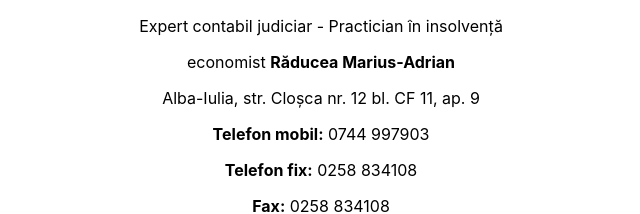
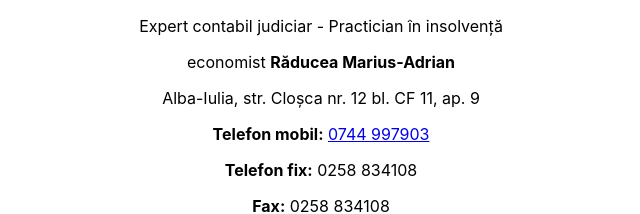
Before and after one commit to cimpeancristian/marius-raducea, a React (Create React App) app: page / in a window 1280 px wide. Shown: the top 214 px of the page, without its empty margins (319-959 px from the left). Built offline with nearby package versions, Linux system fonts and the light colour scheme.

Commit message:
tel commit

```diff
--- a/src/App.js
+++ b/src/App.js
@@ -6,7 +6,7 @@ function App() {
       <p>Expert contabil judiciar - Practician în insolvență</p>
       <p>economist <strong>Răducea Marius-Adrian</strong></p>
       <p>Alba-Iulia, str. Cloșca nr. 12 bl. CF 11, ap. 9</p>
-      <p><strong>Telefon mobil:</strong> 0744 997903</p>
+      <p><strong>Telefon mobil:</strong> <a href="tel:0744997903">0744 997903</a></p>
       <p><strong>Telefon fix:</strong> 0258 834108</p>
       <p><strong>Fax:</strong> 0258 834108</p>
       <p><strong>E-mail:</strong> <a href="mailto:m.raducea@yahoo.com">m.raducea@yahoo.com</a> </p>
```
